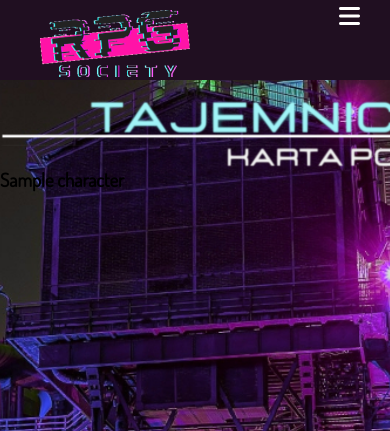
After one commit to jdroutine/rpgsociety, a Django app: page /character/1 in a window 390 px wide; the page is wider, and only the part inside the window is pictured. The commit adds this page. Shown: the top 431 px of that part. Run offline with Django 3.2, Linux system fonts and the light colour scheme; tables that the repository leaves empty hold one stand-in row (values such as "Sample post"); some libraries are stand-ins or nearby versions; some web fonts are replaced.

Commit message:
character detail template added

```diff
--- a/rpgsociety/characterCard/static/css/style.css
+++ b/rpgsociety/characterCard/static/css/style.css
@@ -5,6 +5,7 @@
 body {
     font-family: "Dosis", sans-serif;
     --main-color: #200f21;
+    --hoover-color: mediumturquoise;
     background-image: url("../images/bg.jpg");
     background-repeat: no-repeat;
     background-position: center;
@@ -40,9 +41,9 @@ nav ul li a {
     text-decoration: none;
 }
 nav ul li a:hover {
-    color: mediumturquoise;
+    color: var(--hoover-color);
 }
-#social-links{
+#social-links {
     float: right;
 }
 #hamburger {
@@ -51,6 +52,11 @@ nav ul li a:hover {
     margin-top: auto;
     display: none;
 }
+/*aside*/
+aside{
+    width: 100%;
+}
+
 
 /*strona główna*/
 #cards {
@@ -66,7 +72,7 @@ nav ul li a:hover {
     padding: 30px;
     background-color: rgba(0, 0, 0, 0.7);
 }
-#cards div:hover{
+#cards div:hover {
     transform: scale(1.1);
 }
 #cards h2 {
@@ -74,10 +80,18 @@ nav ul li a:hover {
     font-size: 25px;
     margin-bottom: 10px;
 }
+#cards h2 :hover {
+    color: mediumturquoise;
+}
+#cards h2 a {
+    color: white;
+    text-decoration: none;
+}
+
 /*stopka*/
 footer {
     width: 100%;
-    background-color:var(--main-color);
+    background-color: var(--main-color);
     color: white;
     text-align: center;
     position: absolute;
@@ -86,7 +100,7 @@ footer {
 @media screen and (max-width: 1024px) {
     /*nawigacja*/
     nav {
-        background-color:var(--main-color);
+        background-color: var(--main-color);
         position: fixed;
         top: 0;
         width: 100%;
@@ -104,17 +118,23 @@ footer {
         align-items: center;
         height: auto;
         width: 100%;
-        background-color:var(--main-color);
+        background-color: var(--main-color);
     }
     #nav-links a:hover {
-        color: mediumturquoise;
+        color:var(--hoover-color);
     }
-    #social-links{
+    #social-links {
         margin: 20px;
     }
 
     #hamburger {
         display: inline;
+    }
+    /*aside*/
+    aside{
+        margin-top: 100px;
+        display: flex;
+
     }
     /*strona główna*/
     #cards {
@@ -126,7 +146,7 @@ footer {
         margin-top: 120px;
         color: white;
     }
-    #cards div{
+    #cards div {
         margin-bottom: 20px;
     }
     /*stopka*/
--- /dev/null
+++ b/rpgsociety/characterCard/templates/characterDetail.html
@@ -0,0 +1,11 @@
+{% extends 'index.html' %}
+
+{% block content %}
+<aside><img src="../static/images/banner.png" alt="character card banner" srcset=""></aside>
+<section>
+    <article>
+        <h1>{{character.name}}</h1>
+    </article>
+</section>
+
+{% endblock content %}
--- a/rpgsociety/characterCard/templates/home.html
+++ b/rpgsociety/characterCard/templates/home.html
@@ -1,12 +1,13 @@
 {% extends 'index.html' %}
 
 {% block content %}
+<section>
     <article id="cards">
 
         {% for character in object_list %}
 
         <div>
-        <h2>{{character.name}}</h2>
+            <h2><a href="{% url 'characterDetail' character.pk %}">{{character.name}}</a></h2>
             <img src="../static/images/anders.jpg" alt="">
             <p>Typ: {{character.type}} </p>
             <p>Wiek: {{character.age}}</p>
@@ -17,4 +18,5 @@
 
         {% endfor %}
     </article>
+</section>
 {% endblock content %}
--- a/rpgsociety/characterCard/templates/index.html
+++ b/rpgsociety/characterCard/templates/index.html
@@ -20,7 +20,7 @@
         </div>
         <ul>
             <div id="nav-links">
-                <li><a href="">Postacie</a></li>
+                <li><a href="{% url 'home' %}">Postacie</a></li>
                 <li><a href="">Mapa</a></li>
                 <li><a href="">Galeria</a></li>
                 <div id="social-links">
@@ -34,11 +34,9 @@
             </div>
         </ul>
     </nav>
-    <section>
         {% block content %}
 
         {% endblock content %}
-    </section>
     <footer>
         <div>
             <h3>&copy; 2021 by jd.devroutine</h3>
```
Also changed, not shown: rpgsociety/characterCard/static/images/banner.png (added). Lines whose indentation alone changed are shown as unchanged.
